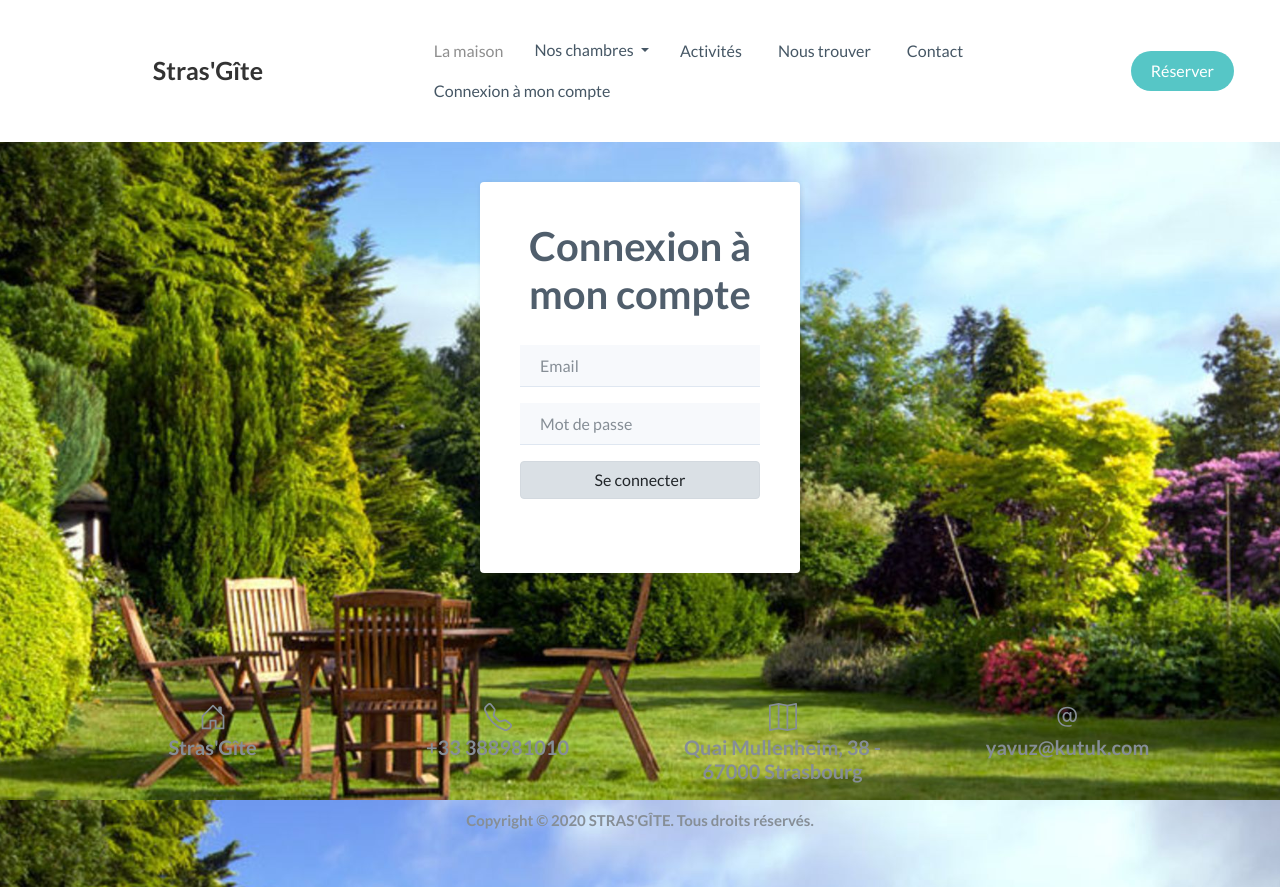
After one commit to wild-e/Stras-Gite, a PHP site: template src/View/Page/login.html.twig in a window 1280 px wide. The commit adds this page. Run offline with PHP 8.4, Linux system fonts and the light colour scheme; the template is opened without the code that fills it, so the values that code supplies are empty; some libraries are stand-ins or nearby versions.

Commit message:
added login.html.twig + CSS + controller

```diff
--- a/src/Controller/PageController.php
+++ b/src/Controller/PageController.php
@@ -28,4 +28,9 @@ class PageController extends AbstractController
     {
         return $this->twig->render('Page/map.html.twig');
     }
+
+    public function login()
+    {
+        return $this->twig->render('Page/login.html.twig');
+    }
 }
--- a/src/View/Layout/header.html.twig
+++ b/src/View/Layout/header.html.twig
@@ -21,7 +21,7 @@
                         <li class="nav-item"><a class="nav-link" href="..\Page\activities">Activités</a></li>
                         <li class="nav-item"><a class="nav-link" href="..\Page\map">Nous trouver</a></li>
                         <li class="nav-item"><a class="nav-link" href="#">Contact</a></li>
-                        <li class="nav-item"><a class="nav-link" href="#">Log In</a></li>
+                        <li class="nav-item"><a class="nav-link" href="..\Page\login">Connexion à mon compte</a></li>
                     </ul>
                     <a class="btn btn-light action-button" role="button" href="#">Réserver</a>
                 </div>
--- /dev/null
+++ b/src/View/Page/login.html.twig
@@ -0,0 +1,29 @@
+{% extends 'layout.html.twig' %}
+
+{% block title %}
+Connexion à mon compte Stras'Gîte | {{ parent() }}
+{% endblock %}
+
+{% block stylesheet %}
+    {{ parent() }}
+    <link rel="stylesheet" href="../assets/css/Login-Form-Clean.css">
+{% endblock %}
+
+{% block content %}
+<div class="login-clean">
+    <form method="post">
+        <h1 class="text-center">Connexion à mon compte</h1>
+        <small style="visibility:hidden" class="form-text text-muted">Help text for a form field.</small>
+        <div class="form-group">
+            <input class="form-control" type="email" name="email" placeholder="Email">
+        </div>
+        <div class="form-group">
+            <input class="form-control" type="password" name="password" placeholder="Mot de passe">
+        </div>
+        <div class="form-group">
+            <button class="btn btn-light active btn-block" type="submit">Se connecter</button>
+        </div>
+        <a class="forgot" style="visibility:hidden" href="#">Mot de passe oublié ?</a>
+    </form>
+</div>
+{% endblock %}
```
Also changed, not shown: public/assets/css/Login-Form-Clean.css (added).
